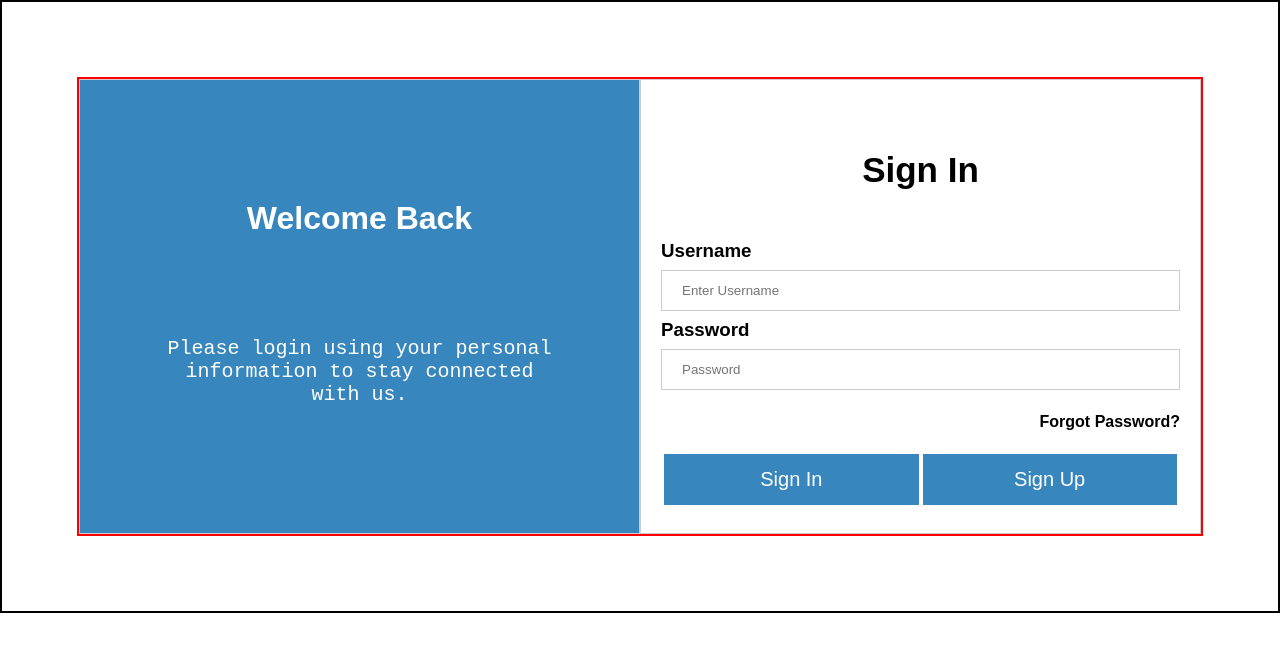
After one commit to shilpatumma/first_project, a Django app: template myapp/templates/signin.html in a window 1280 px wide. The commit adds this page. Shown: the top 652 px of the page. Run offline with Django 5.2, Linux system fonts and the light colour scheme; the template is opened without the code that fills it, so the values that code supplies are empty.

Commit message:
signin, signup, fpsw and menu page created

```diff
--- /dev/null
+++ b/myapp/templates/signin.html
@@ -0,0 +1,40 @@
+<!DOCTYPE html>
+{% load static %}
+<html lang="en">
+<head>
+    <meta charset="UTF-8">
+    <title>Sign in page</title>
+    <link rel="stylesheet" href="{% static 'css/style.css' %}">
+    {% comment %} <div class=""> </div> {% endcomment %}
+</head>
+<body>
+    <div class="main">
+        <div class="container">
+
+            <div class="leftside">
+                <h1> Welcome Back </h1>
+                <p> Please login using your personal </br> information to stay connected </br> with us. </p>
+            </div>
+
+
+            <div class="rightside">
+                <h2> Sign In </h2>
+
+                <label for="uname"><h3>Username</h3></label>
+                <input type="text" placeholder="Enter Username" name="uname" required>
+
+                <label for="uname"><h3>Password</h3></label>
+                <input type="text" placeholder="Password" name="psw" required>
+
+                <h4> Forgot Password? </h4>
+
+                <button type="submit">Sign In</button>
+                <button type="submit"> Sign Up</button>
+                {% comment %} <button type="submit"> <a href="/signup"> Sign Up</button>                 {% endcomment %}
+
+            </div>
+
+        </div>
+    </div>
+</body>
+</html>
--- a/myapp/urls.py
+++ b/myapp/urls.py
@@ -1,6 +1,19 @@
 from django.urls import include, path
 from . import views
 
+# urlpatterns = [
+#     path('',views.page),
+# ]
+
+
+# urlpatterns = [
+#     path('',views.signup),
+# ]
+
 urlpatterns = [
-    path('',views.page),
+    path('',views.signin),
 ]
+
+# urlpatterns = [
+#     path('',views.forgotpsw),
+# ]
--- a/static/css/style.css
+++ b/static/css/style.css
@@ -28,7 +28,7 @@ a :link {
 
 /* page css */
 
-* {
+/* * {
     margin: 0px;
     padding: 0px;
     box-sizing: border-box;
@@ -37,7 +37,6 @@ a :link {
 body {
     background-color: white;
     text-align: center;
-    /* background-image: url('feather.jpg'); */
 }
 
 .container {
@@ -61,4 +60,112 @@ h2 {
     color: white;
     font-size: 25px;
     margin: 50px;
+} */
+
+
+
+
+/* sign in and sign up page css */
+
+* {
+    margin: 0px;
+    padding: 0px;
+    box-sizing: border-box;
 }
+
+body {
+    background-color: white;
+    text-align: center;
+}
+
+.main {
+    border: 2px solid black;
+    background-color: white;
+}
+
+
+.container {
+    margin: 75px;
+    /* padding: 50px; */
+    border: 2px solid red;
+    display: flex;
+    position: relative;
+}
+
+.leftside {
+    padding: 20px;
+    float: left;
+    border: 1px solid #ccc;
+    /* background-color: rgb(0, 0, 56); */
+    background-color: #3786bd;
+    width: 100%;
+    /* height: 100%; */
+}
+
+.rightside {
+    /* display: flex; */
+    padding: 20px;
+    float: left;
+    border: 1px solid #ccc;
+    background-color: white;
+    width: 100%;
+    /* height: 100%; */
+}
+
+h1 {
+    color: white;
+    font-family: sans-serif;
+    margin: 100px;
+}
+
+p {
+    color: white;
+    font-family: 'Courier New', Courier, monospace;
+    margin-bottom: 50px;
+    font-size: 20px;
+}
+
+h2 {
+    color: black;
+    font-family: sans-serif;
+    margin: 50px;
+    font-size: 35px;
+}
+
+input[type=text], input[type=password] {
+    width: 100%;
+    padding: 12px 20px;
+    margin: 8px 0;
+    display: inline-block;
+    border: 1px solid #ccc;
+    box-sizing: border-box;
+  }
+
+h3 {
+    color: black;
+    font-family: sans-serif;
+    text-align: left;
+}
+
+button {
+    background-color: #3786bd;
+    color: white;
+    padding: 14px 20px;
+    margin: 8px 0;
+    border: none;
+    cursor: pointer;
+    width: 49%;
+    font-size: 20px;
+  }
+
+button:hover {
+    opacity: 0.8;
+  }
+
+h4 {
+    color: black;
+    font-family: sans-serif;
+    text-align: end;
+    margin-top: 15px;
+    margin-bottom: 15px;
+}
```
Also changed, not shown: myapp/templates/forgotpsw.html (added, +39 -0 lines), myapp/templates/menu.html (added, +15 -0 lines), myapp/templates/signup.html (added, +40 -0 lines), myapp/views.py (+11 -2 lines).
